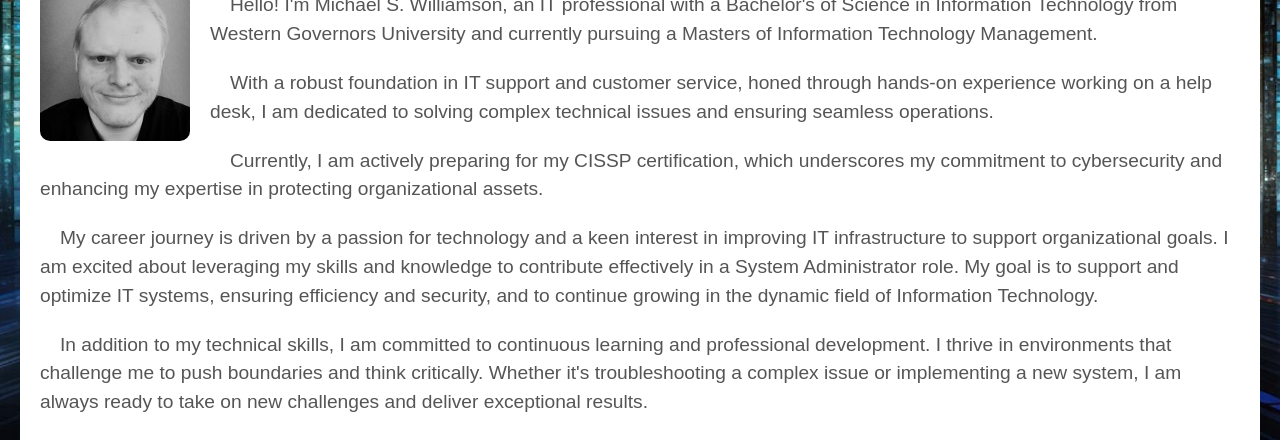
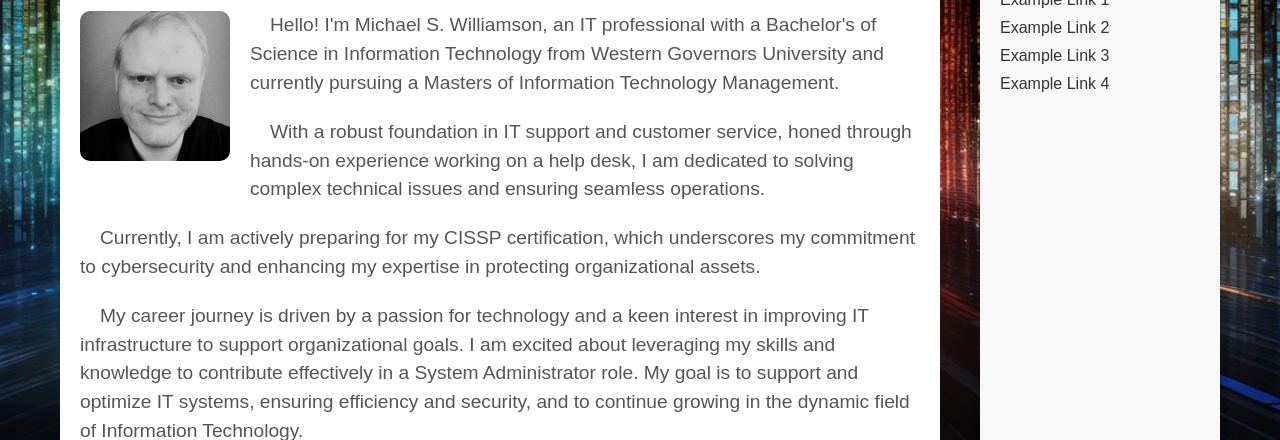
Before and after one commit to williamson-michael-s/micwillexperiments, a plain HTML site: page index.html in a window 1280 px wide. Shown: the part 360-800 px from the top of the page. Drawn offline with Linux system fonts and the light colour scheme.

Commit message:
Update styles.css

```diff
--- a/styles.css
+++ b/styles.css
@@ -65,7 +65,7 @@ nav ul li:hover .dropdown {
     display: block;
 }
 
-.content-wrapper {
+.main-content {
     display: flex;
     justify-content: space-between;
     max-width: 1200px;
@@ -74,7 +74,7 @@ nav ul li:hover .dropdown {
 }
 
 section {
-    flex: 2;
+    flex: 1;
     padding: 40px 20px;
     background: #ffffff;
     margin: 20px;
@@ -84,7 +84,7 @@ section {
 }
 
 aside.links {
-    flex: 1;
+    flex: 0 0 200px;
     padding: 20px;
     background: #f8f8f8;
     margin: 20px;
```
